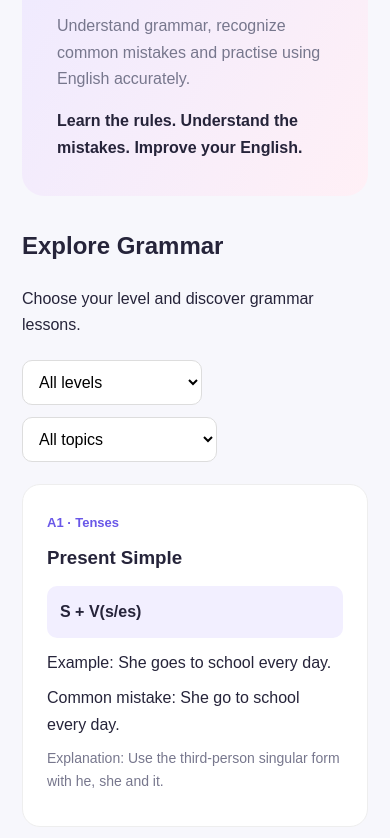
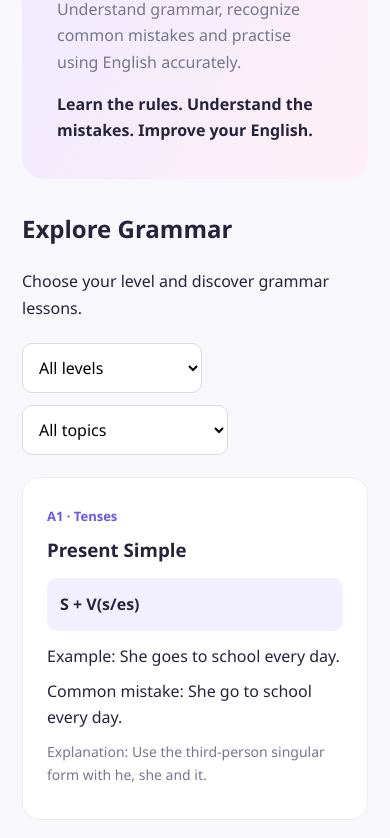
Before and after one commit to oops-english/oopslearn, a plain HTML site: page grammar.html in a window 390 px wide. Shown: the part 267-1105 px from the top of the page. Drawn offline with Linux system fonts and the light colour scheme.

Commit message:
Apply shared responsive Oops UI styles

```diff
--- a/grammar.html
+++ b/grammar.html
@@ -41,6 +41,7 @@ body.large-text{font-size:120%}
 footer{text-align:center;padding:30px;color:var(--muted)}
 @media(max-width:650px){.lesson-grid{grid-template-columns:1fr}.hero h1{font-size:29px}}
 </style>
+<link rel="stylesheet" href="oops-ui.css">
 </head>
 <body>
 <header>
```
